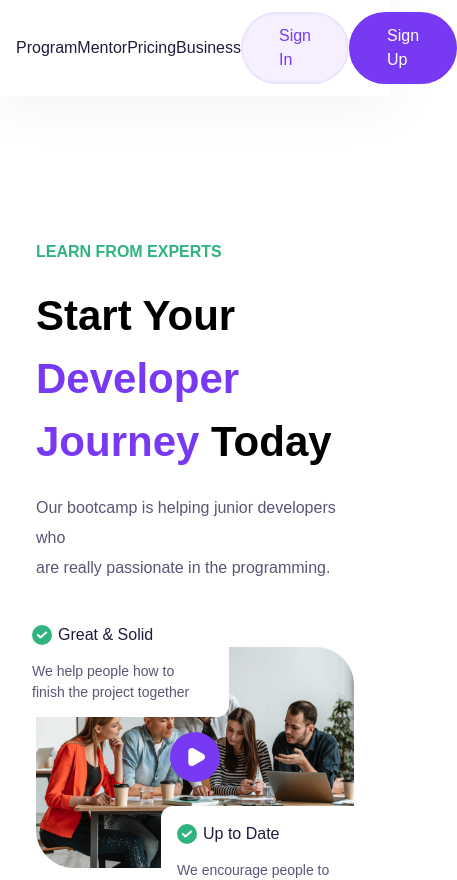
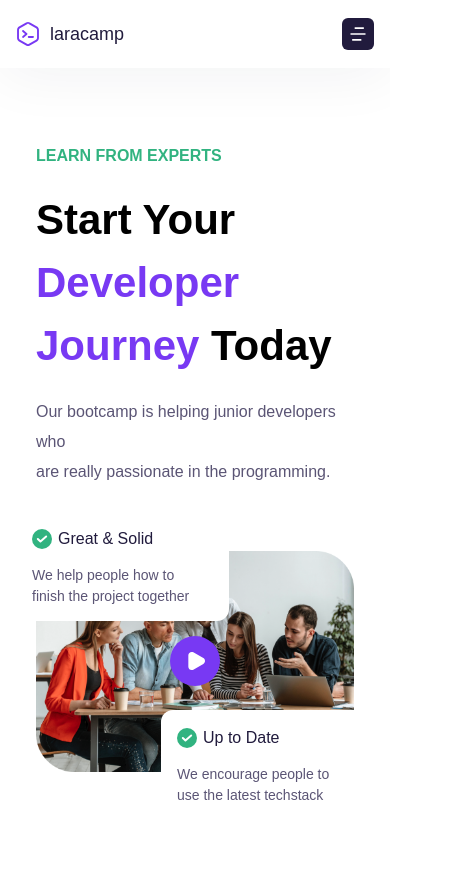
Before and after one commit to yogidelfiandra/laracamp, a React (Create React App) app: page / in a window 390 px wide. Shown: the top 880 px of the page, 457 px wide, since content can reach past the window. Built offline with nearby package versions, Linux system fonts and the light colour scheme.

Commit message:
update code part Header

```diff
--- a/src/index.css
+++ b/src/index.css
@@ -8,10 +8,7 @@ body {
   font-family: 'Poppins', sans-serif;
 }
 
-.shadow-header {
-  box-shadow: 0px 6px 60px rgba(22, 28, 51, 0.06);
-}
-
+/* button */
 .btn {
   @apply py-2.5 px-9 text-base font-medium rounded-full border-2 transition duration-500;
 }
@@ -25,6 +22,14 @@ body {
 }
 
 /* Header */
+.fixed-nav {
+  @apply fixed z-[999] bg-white shadow-md;
+}
+
+.shadow-header {
+  box-shadow: 0px 6px 60px rgba(22, 28, 51, 0.06);
+}
+
 .text-navbar {
   @apply text-base text-dark hover:text-primary font-normal transition duration-300;
 }
--- a/src/parts/Header.js
+++ b/src/parts/Header.js
@@ -1,42 +1,142 @@
-import React from 'react';
+import React, { useState } from 'react';
+import { FaTimes } from 'react-icons/fa';
+import { RiMenu4Fill } from 'react-icons/ri';
+import { Link, NavLink } from 'react-router-dom';
 
 export default function Header() {
+  const navLinkStyles = ({ isActive }) => {
+    return {
+      color: isActive ? '#7839F3' : '',
+    };
+  };
+
+  const [click, setClick] = useState(false);
+  const handleClick = () => setClick(!click);
+
+  window.onscroll = function () {
+    const header = document.querySelector('header');
+    const fixedNav = header.offsetTop;
+
+    if (window.pageYOffset > fixedNav) {
+      header.classList.add('fixed-nav');
+    } else {
+      header.classList.remove('fixed-nav');
+    }
+  };
+
   return (
-    <header className='shadow-header'>
+    <header className='shadow-header absolute w-full'>
       <div className='container'>
-        <div className='flex items-center justify-between'>
+        <div className='relative flex items-center justify-between'>
           <div className='flex'>
-            <a href='#home' className='block py-7'>
-              <img src='/images/logo.png' alt='' className='h-10' />
-            </a>
+            <Link to='/' className='flex items-center py-5 lg:py-7'>
+              <img src='/images/logo.svg' alt='' className='h-6 lg:h-9' />
+              <span className='pl-2.5 text-lg font-medium text-slate-900 lg:text-2.5xl'>
+                laracamp
+              </span>
+            </Link>
             <div className='flex items-center'>
-              <nav>
-                <ul className='flex lg:space-x-7 lg:pl-12'>
+              <nav
+                className={[
+                  'nav-menu lg:static lg:block lg:rounded-none lg:bg-transparent lg:shadow-none',
+                  click
+                    ? 'absolute top-16 right-4 w-full max-w-[15.625rem] rounded bg-white py-5 px-5 shadow-lg'
+                    : 'hidden',
+                ].join(' ')}
+              >
+                {/* desktop */}
+                <ul className='hidden lg:flex lg:space-x-7 lg:pl-12'>
                   <li>
-                    <a href='#' className='text-navbar'>
+                    <NavLink
+                      to='/program'
+                      className='text-navbar'
+                      style={navLinkStyles}
+                    >
                       Program
-                    </a>
+                    </NavLink>
                   </li>
                   <li>
-                    <a href='#' className='text-navbar'>
+                    <NavLink
+                      to='/mentor'
+                      className='text-navbar'
+                      style={navLinkStyles}
+                    >
                       Mentor
-                    </a>
+                    </NavLink>
                   </li>
                   <li>
-                    <a href='#' className='text-navbar'>
+                    <NavLink
+                      to='/pricing'
+                      className='text-navbar'
+                      style={navLinkStyles}
+                    >
                       Pricing
-                    </a>
+                    </NavLink>
                   </li>
                   <li>
-                    <a href='#' className='text-navbar'>
+                    <NavLink
+                      to='/business'
+                      className='text-navbar'
+                      style={navLinkStyles}
+                    >
                       Business
+                    </NavLink>
+                  </li>
+                </ul>
+
+                {/* mobile */}
+                <ul className='block space-y-5 lg:hidden'>
+                  <li>
+                    <NavLink
+                      to='/program'
+                      className='text-navbar'
+                      style={navLinkStyles}
+                    >
+                      Program
+                    </NavLink>
+                  </li>
+                  <li>
+                    <NavLink
+                      to='/mentor'
+                      className='text-navbar'
+                      style={navLinkStyles}
+                    >
+                      Mentor
+                    </NavLink>
+                  </li>
+                  <li>
+                    <NavLink
+                      to='/pricing'
+                      className='text-navbar'
+                      style={navLinkStyles}
+                    >
+                      Pricing
+                    </NavLink>
+                  </li>
+                  <li>
+                    <NavLink
+                      to='/business'
+                      className='text-navbar'
+                      style={navLinkStyles}
+                    >
+                      Business
+                    </NavLink>
+                  </li>
+                  <li className='flex flex-wrap space-y-3 text-center'>
+                    <a href='#' className='btn btn-secondary w-full'>
+                      Sign In
+                    </a>
+                    <a href='#' className='btn btn-primary w-full'>
+                      Sign Up
                     </a>
                   </li>
                 </ul>
               </nav>
             </div>
           </div>
-          <div className='flex lg:space-x-5'>
+
+          {/* Desktop */}
+          <div className='hidden lg:flex lg:space-x-5'>
             <a href='#' className='btn btn-secondary'>
               Sign In
             </a>
@@ -44,6 +144,18 @@ export default function Header() {
               Sign Up
             </a>
           </div>
+          <div className='hamburger lg:hidden'>
+            <button
+              className='rounded-md bg-dark px-1.5 py-1.5 transition duration-500'
+              onClick={handleClick}
+            >
+              {click ? (
+                <FaTimes size={20} style={{ color: 'white' }} />
+              ) : (
+                <RiMenu4Fill size={20} style={{ color: 'white' }} />
+              )}
+            </button>
+          </div>
         </div>
       </div>
     </header>
```
Also changed, not shown: public/images/logo.png (deleted), public/images/logo.svg (added).
